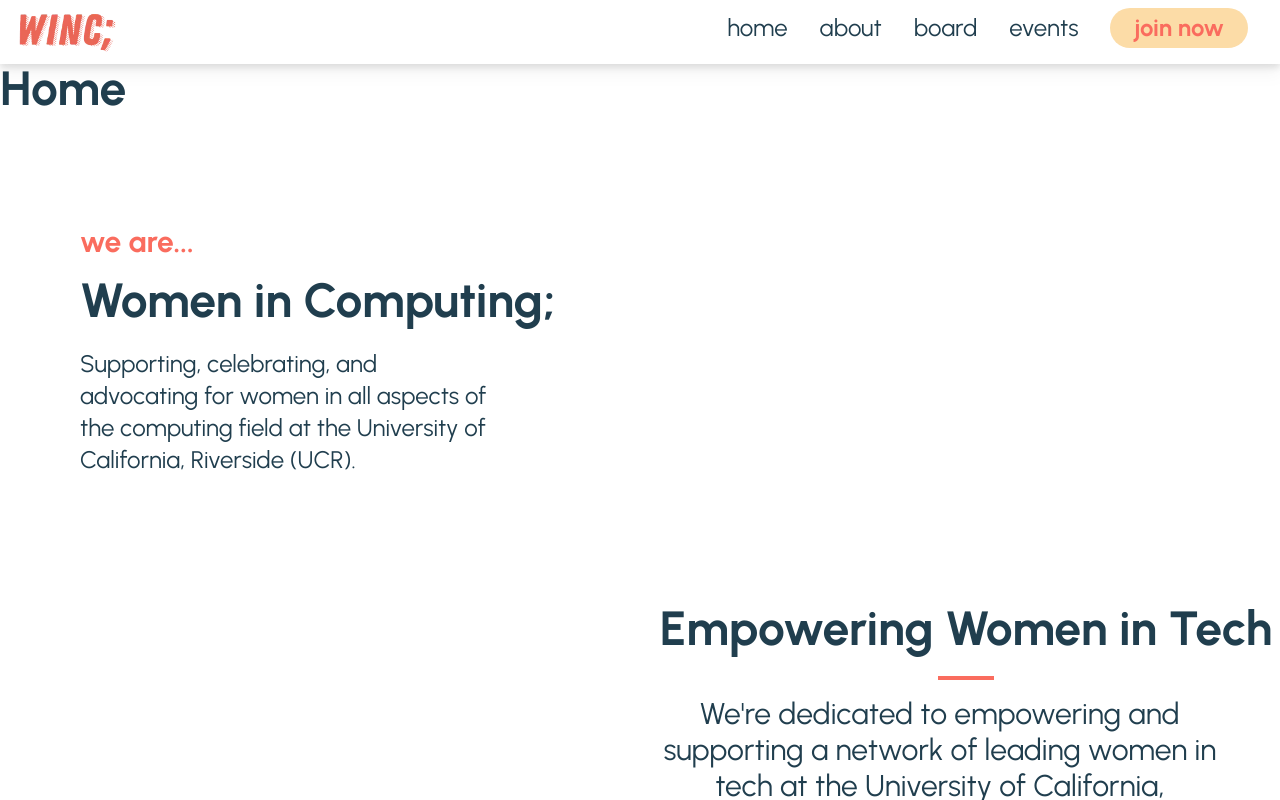
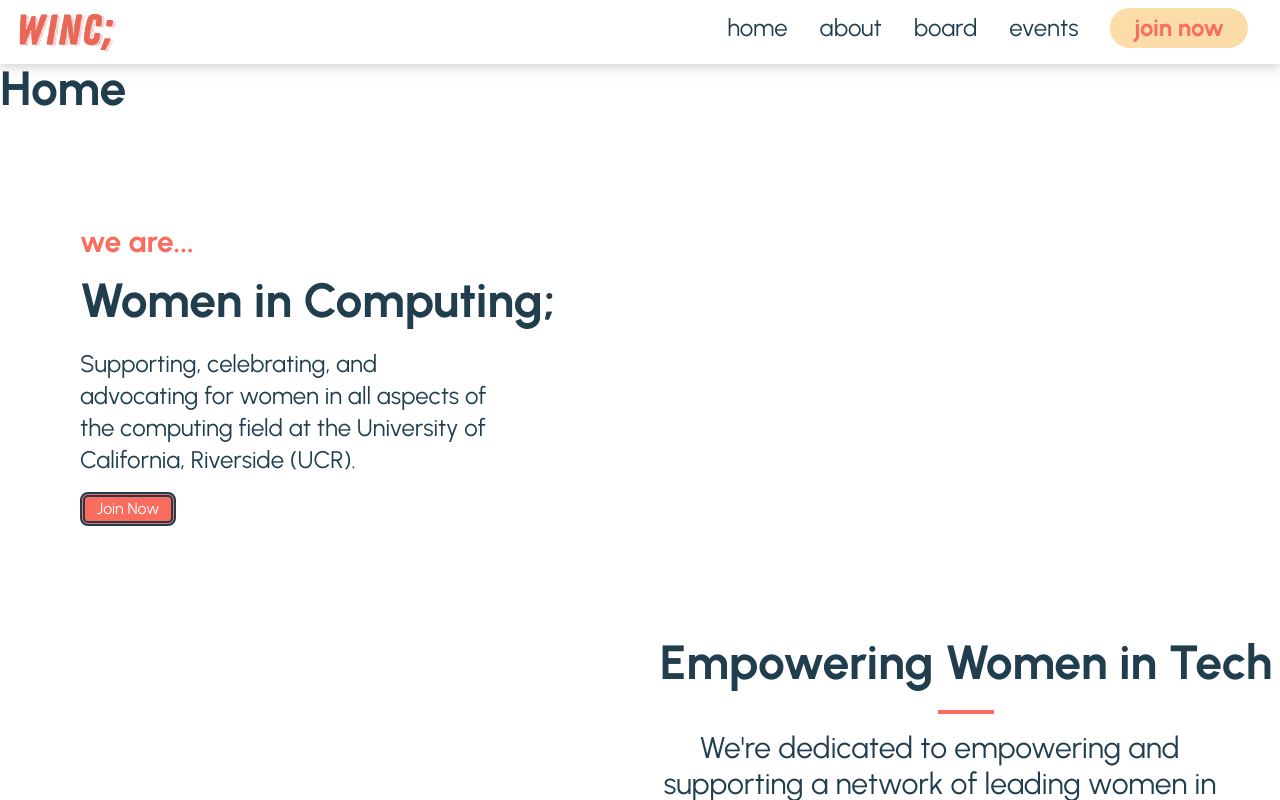
Before and after one commit to acm-ucr/winc-website, a Next.js app: page /home in a window 1280 px wide. Shown: the top 800 px of the page. Built offline with nearby package versions, Linux system fonts and the light colour scheme.

Commit message:
in progress home button

```diff
--- a/src/components/home/Button.js
+++ b/src/components/home/Button.js
@@ -1,9 +1,9 @@
 import React from "react";
 
-const Button = ({ backgroundColor, text, textColor }) => {
+const Button = ({ backgroundColor, text, textColor, length, width }) => {
   return (
     <div
-      className={`${backgroundColor} ${textColor} border-2 border-winc-black rounded-lg w-24`}
+      className={`${backgroundColor} ${textColor} border-5 border-winc-black border-double rounded-lg w-24 text-center`}
     >
       {text}
     </div>
--- a/src/components/home/Introduction.js
+++ b/src/components/home/Introduction.js
@@ -2,6 +2,7 @@ import React from "react";
 import Col from "react-bootstrap/Col";
 import Row from "react-bootstrap/Row";
 import Title from "@/components/Title";
+import Button from "@/components/home/Button";
 
 const Introduction = () => {
   return (
@@ -13,6 +14,11 @@ const Introduction = () => {
           Supporting, celebrating, and advocating for women in all aspects of
           the computing field at the University of California, Riverside (UCR).
         </p>
+        <Button
+          backgroundColor="bg-winc-pink"
+          textColor="text-winc-white"
+          text="Join Now"
+        />
       </Col>
       <Col></Col>
     </Row>
```
